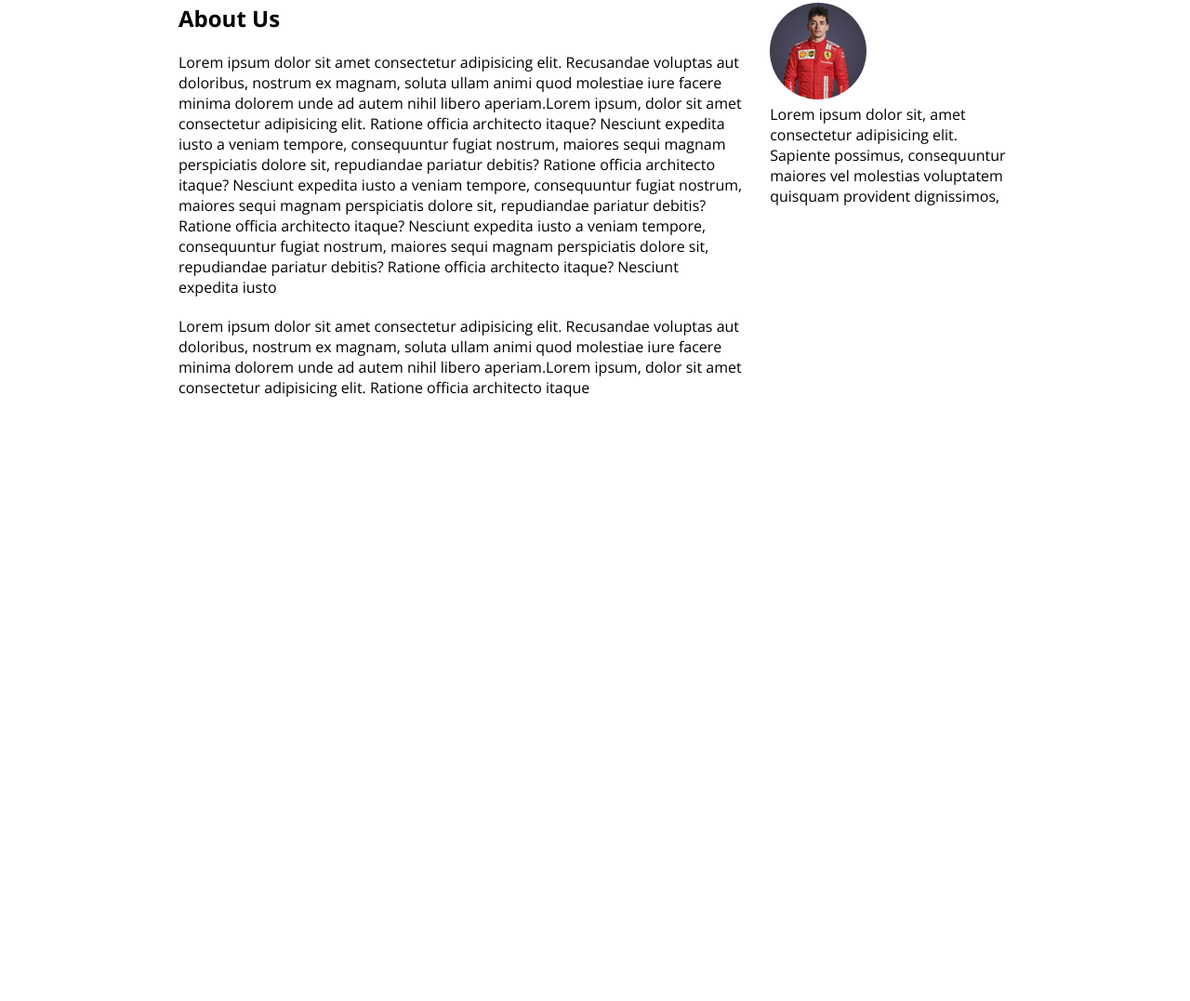
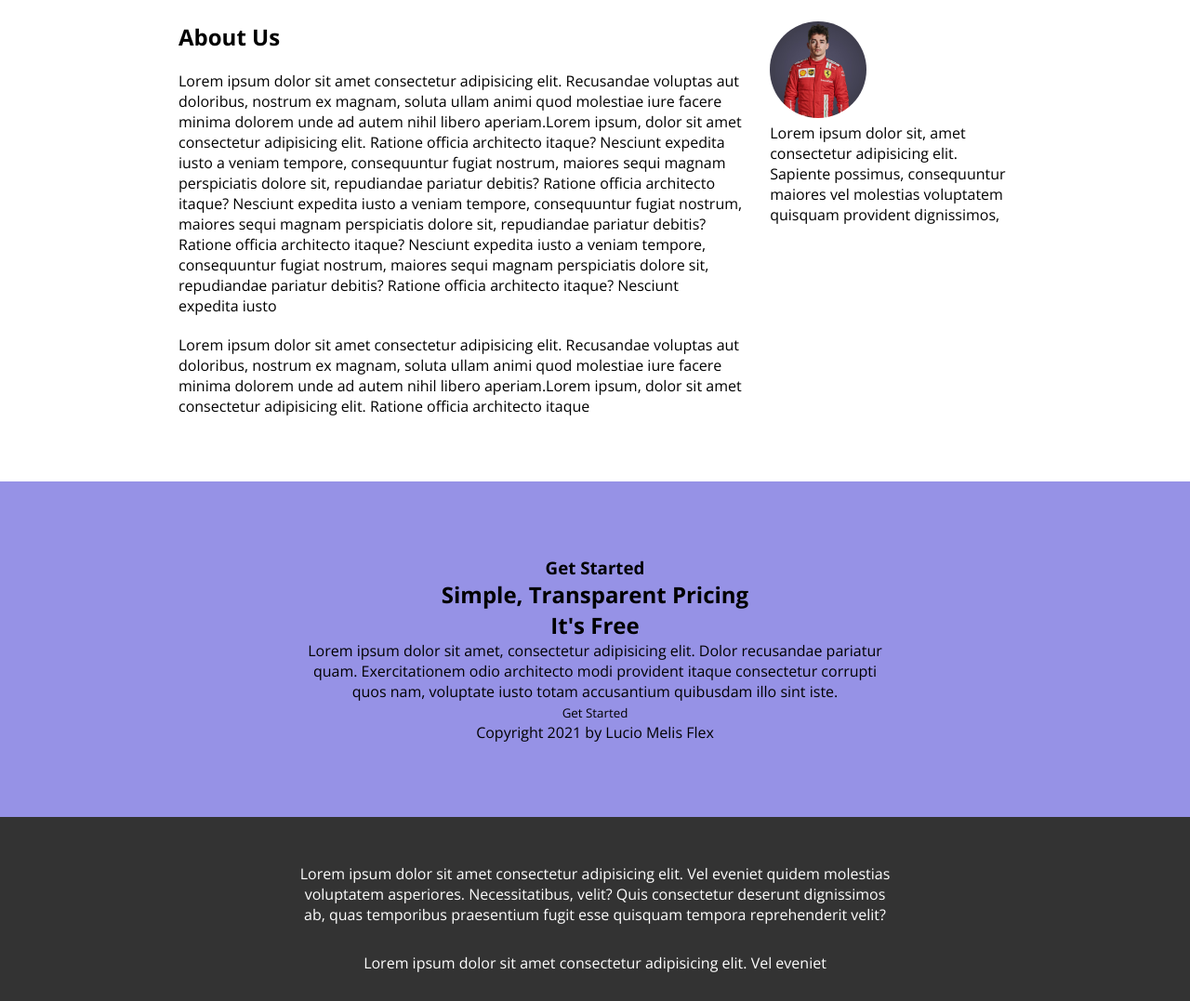
Before and after one commit to LucioMelis/html-css-responsive-flex-layout, a plain HTML site: page index.html in a window 1280 px wide. Shown: the part 3355-4432 px from the top of the page at 93% size. Before the commit the page ends 3803 px from the top, so only its background shows below. Drawn offline with nearby package versions, Linux system fonts and the light colour scheme.

Commit message:
finish, start mediaquery

```diff
--- a/index.html
+++ b/index.html
@@ -299,7 +299,17 @@
 
         <section id="section-sixth">
 
-            <div>
+            <div class="container-section-sixth">
+
+                <h3>Get Started</h3>
+                <h2>Simple, Transparent Pricing</h2>
+                <h1>It's Free</h1>
+
+                <p>Lorem ipsum dolor sit amet, consectetur adipisicing elit. Dolor recusandae pariatur quam. Exercitationem odio architecto modi provident itaque consectetur corrupti quos nam, voluptate iusto totam accusantium quibusdam illo sint iste.</p>
+
+                <button>Get Started</button>
+
+                <p>Copyright 2021 by Lucio Melis Flex</p>
 
             </div>
 
@@ -307,7 +317,17 @@
 
     </main>
 
-    <footer></footer>
+    <footer id="section-footer">
+
+        <div class="container-section">
+
+            <p>Lorem ipsum dolor sit amet consectetur adipisicing elit. Vel eveniet quidem molestias voluptatem asperiores. Necessitatibus, velit? Quis consectetur deserunt dignissimos ab, quas temporibus praesentium fugit esse quisquam tempora reprehenderit velit?</p>
+
+            <p>Lorem ipsum dolor sit amet consectetur adipisicing elit. Vel eveniet</p>
+
+        </div>
+
+    </footer>
 
 </body>
 </html>
--- a/style.css
+++ b/style.css
@@ -230,6 +230,7 @@ nav{
     background-color: #9692e6;
     text-align: center;
     padding-top: 20px;
+    padding-bottom: 20px;
 }
 
 .container-section-fourth{
@@ -257,10 +258,36 @@ nav{
 #section-fifth > div:first-child{
     padding-top: 50px;
     column-gap: 30px;
+    padding-bottom: 50px;
 }
 
+/* SECTION SIXTH */
+#section-sixth{
+    background-color: #9692e6;
+    padding-top: 80px;
+    padding-bottom: 80px;
+}
 
-
-
+.container-section-sixth{
+    width: 50%;
+    margin: auto;
+    text-align: center;
+}
 
 /************* FOOTER  ************/
+
+#section-footer{
+    background-color: #333333;
+    color: white;
+}
+
+.container-section{
+    width: 50%;
+    margin: auto;
+    text-align: center;
+    padding-top: 50px;
+}
+
+.container-section > *{
+    padding-bottom: 30px;
+}
```
